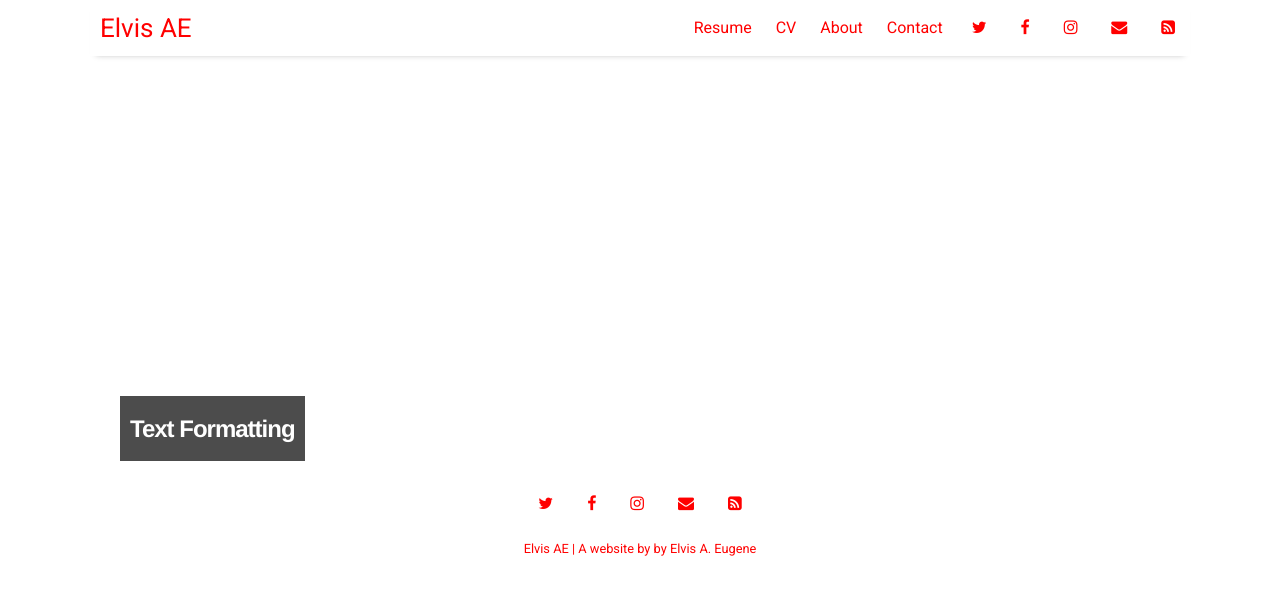
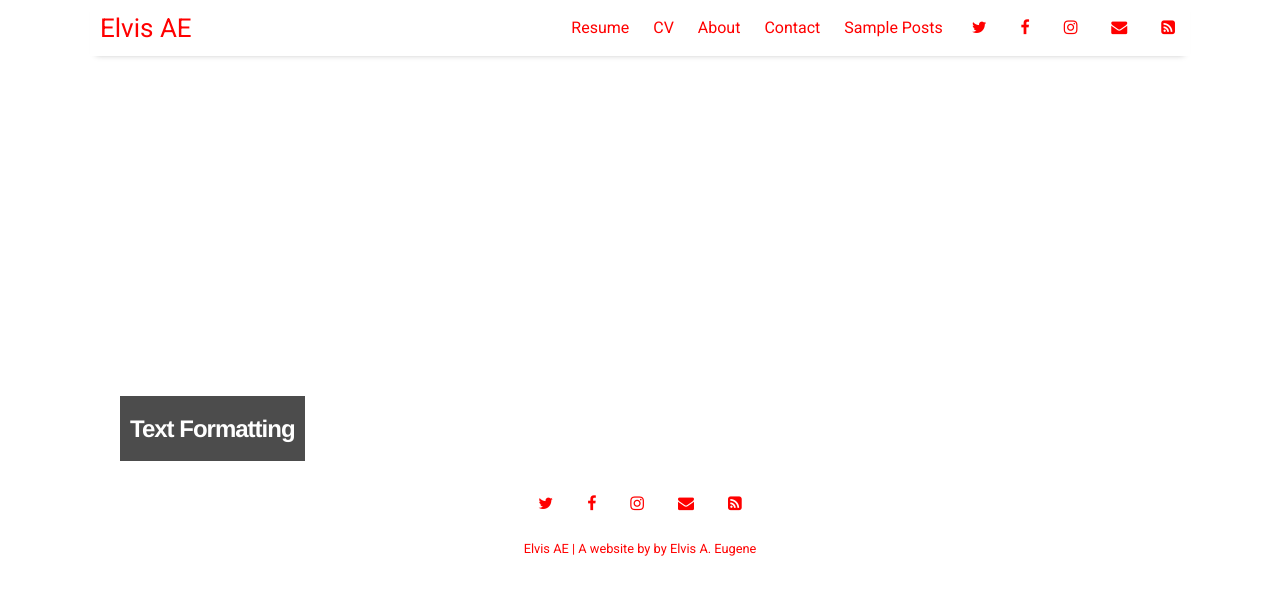
Before and after one commit to otherelvis/otherelvis.github.io, a Jekyll site: the page built from pages/sample-posts.md, in a window 1280 px wide. Shown: the top 595 px of the page. Built offline with Jekyll 4.4.1, drawn with Linux system fonts in a browser that asks for light colours; nearby versions of some CDN libraries.

Commit message:
Update settings.yml

```diff
--- a/_data/settings.yml
+++ b/_data/settings.yml
@@ -13,6 +13,7 @@ menu:
 #- {name: 'Documentation',      url: 'documentation'}
 - {name: 'About',              url: 'about'}
 - {name: 'Contact',            url: 'contact'}
+- {name: 'Sample Posts',       url: 'sample-posts'}
 
 # Available social icons are powered by Font Awesome, so you can use any icon that they offer
 social:
```
